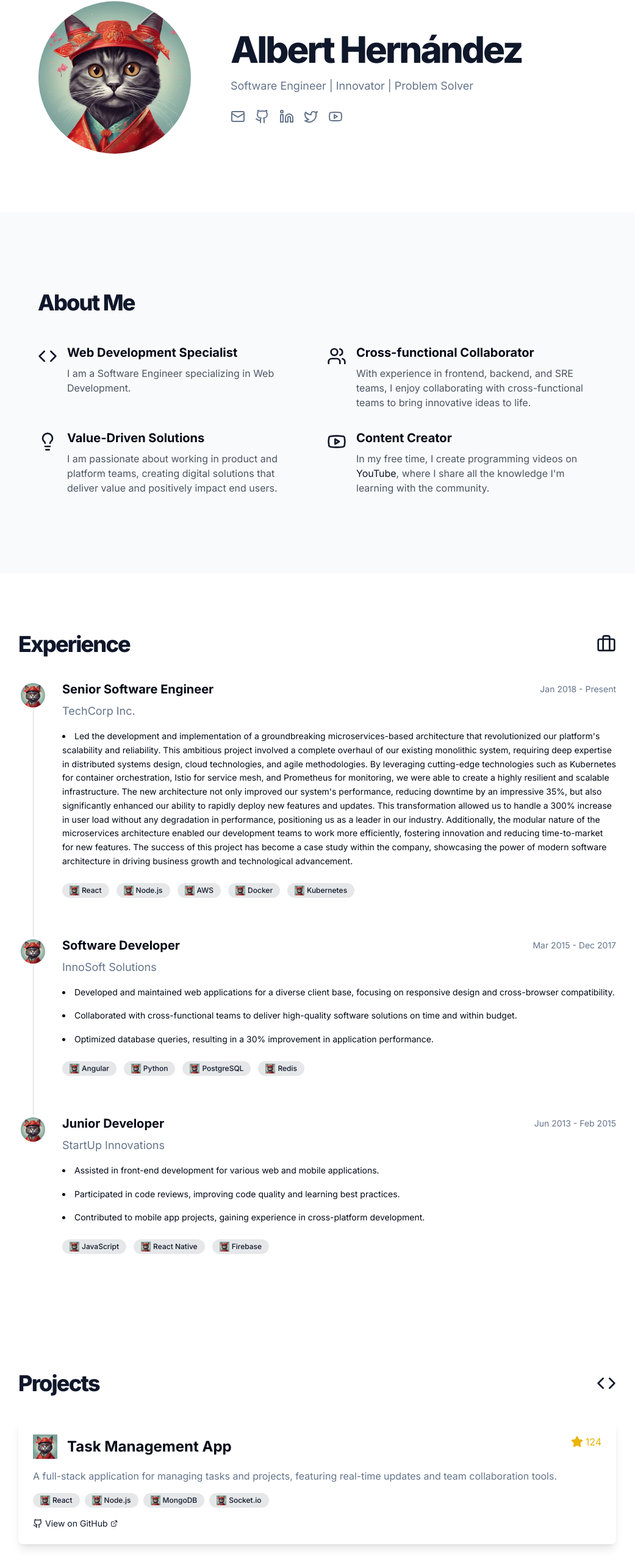
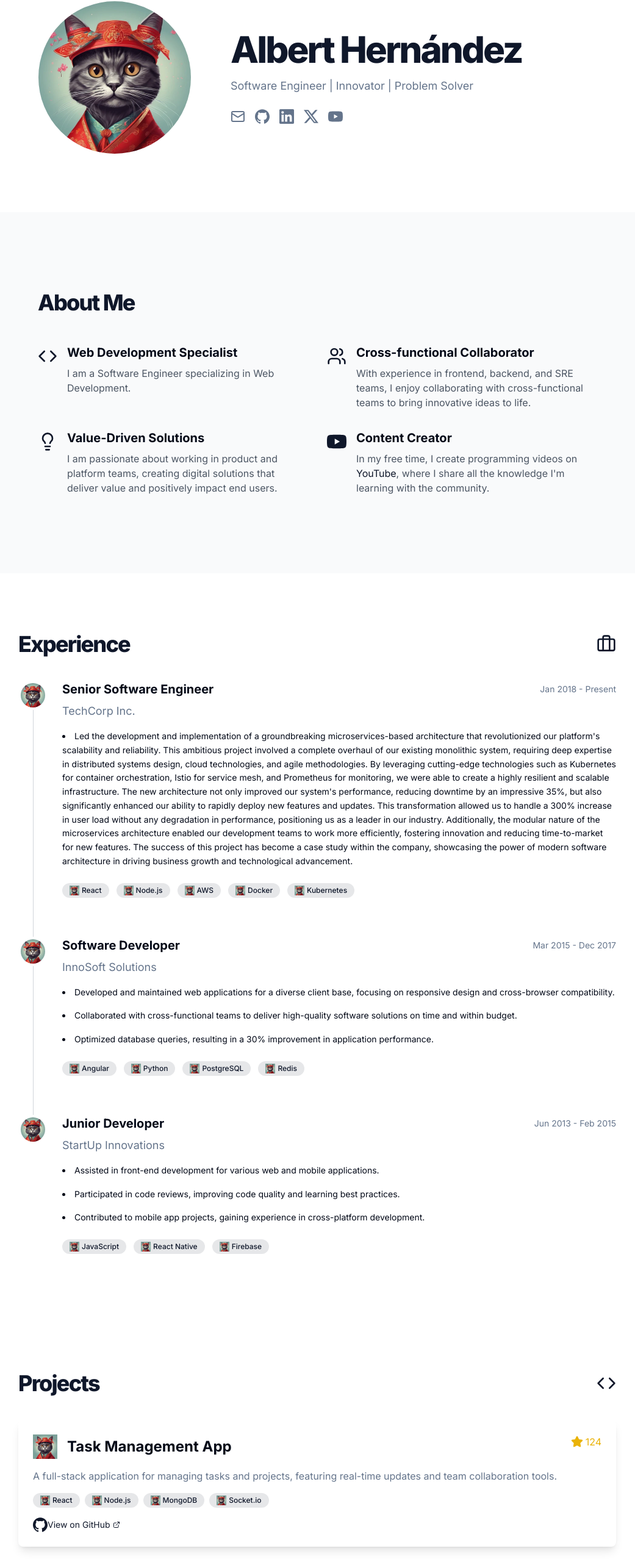
Before and after one commit to AlbertHernandez/alberthernandez.dev, a Next.js app: page / in a window 1280 px wide. Shown: the part 190-2756 px from the top of the page at 61% size, without its empty margins (120-1161 px from the left). Built offline with nearby package versions, Linux system fonts and the light colour scheme.

Commit message:
v12
Signed-off-by: Albert Hernandez <alberthernandezdev@gmail.com>

```diff
--- a/package.json
+++ b/package.json
@@ -49,6 +49,7 @@
     "react": "^18.3.1",
     "react-dom": "^18.3.1",
     "react-intersection-observer": "^9.13.0",
+    "simple-icons": "^13.6.0",
     "tailwind-merge": "^2.5.2"
   },
   "devDependencies": {
--- a/src/app/page.tsx
+++ b/src/app/page.tsx
@@ -8,14 +8,11 @@
   Code,
   ExternalLink,
   FileText,
-  Github,
   Lightbulb,
-  Linkedin,
   Mail,
   Moon,
   Star,
   Sun,
-  Twitter,
   Users,
   Youtube,
 } from "lucide-react";
@@ -234,28 +231,68 @@
                   aria-label="GitHub"
                   className="text-muted-foreground hover:text-primary"
                 >
-                  <Github className="h-6 w-6" />
+                  <svg
+                    role="img"
+                    class="fill-current"
+                    viewBox="0 0 24 24"
+                    xmlns="http://www.w3.org/2000/svg"
+                    width={24}
+                    height={24}
+                  >
+                    <title>GitHub</title>
+                    <path d="M12 .297c-6.63 0-12 5.373-12 12 0 5.303 3.438 9.8 8.205 11.385.6.113.82-.258.82-.577 0-.285-.01-1.04-.015-2.04-3.338.724-4.042-1.61-4.042-1.61C4.422 18.07 3.633 17.7 3.633 17.7c-1.087-.744.084-.729.084-.729 1.205.084 1.838 1.236 1.838 1.236 1.07 1.835 2.809 1.305 3.495.998.108-.776.417-1.305.76-1.605-2.665-.3-5.466-1.332-5.466-5.93 0-1.31.465-2.38 1.235-3.22-.135-.303-.54-1.523.105-3.176 0 0 1.005-.322 3.3 1.23.96-.267 1.98-.399 3-.405 1.02.006 2.04.138 3 .405 2.28-1.552 3.285-1.23 3.285-1.23.645 1.653.24 2.873.12 3.176.765.84 1.23 1.91 1.23 3.22 0 4.61-2.805 5.625-5.475 5.92.42.36.81 1.096.81 2.22 0 1.606-.015 2.896-.015 3.286 0 .315.21.69.825.57C20.565 22.092 24 17.592 24 12.297c0-6.627-5.373-12-12-12" />
+                  </svg>
                 </Link>
                 <Link
                   href="https://linkedin.com/in/alberthernandez"
                   aria-label="LinkedIn"
                   className="text-muted-foreground hover:text-primary"
                 >
-                  <Linkedin className="h-6 w-6" />
+                  <svg
+                    role="img"
+                    class="fill-current"
+                    viewBox="0 0 24 24"
+                    xmlns="http://www.w3.org/2000/svg"
+                    width={24}
+                    height={24}
+                  >
+                    <title>LinkedIn</title>
+                    <path d="M20.447 20.452h-3.554v-5.569c0-1.328-.027-3.037-1.852-3.037-1.853 0-2.136 1.445-2.136 2.939v5.667H9.351V9h3.414v1.561h.046c.477-.9 1.637-1.85 3.37-1.85 3.601 0 4.267 2.37 4.267 5.455v6.286zM5.337 7.433c-1.144 0-2.063-.926-2.063-2.065 0-1.138.92-2.063 2.063-2.063 1.14 0 2.064.925 2.064 2.063 0 1.139-.925 2.065-2.064 2.065zm1.782 13.019H3.555V9h3.564v11.452zM22.225 0H1.771C.792 0 0 .774 0 1.729v20.542C0 23.227.792 24 1.771 24h20.451C23.2 24 24 23.227 24 22.271V1.729C24 .774 23.2 0 22.222 0h.003z" />
+                  </svg>
                 </Link>
                 <Link
                   href="https://twitter.com/alberthernandez"
                   aria-label="Twitter"
                   className="text-muted-foreground hover:text-primary"
                 >
-                  <Twitter className="h-6 w-6" />
+                  <svg
+                    role="img"
+                    class="fill-current"
+                    viewBox="0 0 24 24"
+                    xmlns="http://www.w3.org/2000/svg"
+                    width={24}
+                    height={24}
+                  >
+                    <title>X</title>
+                    <path d="M18.901 1.153h3.68l-8.04 9.19L24 22.846h-7.406l-5.8-7.584-6.638 7.584H.474l8.6-9.83L0 1.154h7.594l5.243 6.932ZM17.61 20.644h2.039L6.486 3.24H4.298Z" />
+                  </svg>
                 </Link>
                 <Link
                   href="https://youtube.com/alberthernandez"
                   aria-label="YouTube"
                   className="text-muted-foreground hover:text-primary"
                 >
-                  <Youtube className="h-6 w-6" />
+                  <svg
+                    role="img"
+                    class="fill-current"
+                    viewBox="0 0 24 24"
+                    xmlns="http://www.w3.org/2000/svg"
+                    width={24}
+                    height={24}
+                  >
+                    <title>YouTube</title>
+                    <path d="M23.498 6.186a3.016 3.016 0 0 0-2.122-2.136C19.505 3.545 12 3.545 12 3.545s-7.505 0-9.377.505A3.017 3.017 0 0 0 .502 6.186C0 8.07 0 12 0 12s0 3.93.502 5.814a3.016 3.016 0 0 0 2.122 2.136c1.871.505 9.376.505 9.376.505s7.505 0 9.377-.505a3.015 3.015 0 0 0 2.122-2.136C24 15.93 24 12 24 12s0-3.93-.502-5.814zM9.545 15.568V8.432L15.818 12l-6.273 3.568z" />
+                  </svg>
                 </Link>
               </div>
             </div>
@@ -309,7 +346,17 @@
                 </div>
               </div>
               <div className="flex items-start space-x-4">
-                <Youtube className="w-8 h-8 text-primary dark:text-primary-dark flex-shrink-0 mt-1" />
+                <svg
+                  className="w-8 h-8 text-primary dark:text-primary-dark flex-shrink-0 mt-1"
+                  xmlns="http://www.w3.org/2000/svg"
+                  role="img"
+                  viewBox="0 0 24 24"
+                  fill="currentColor"
+                >
+                  <title>YouTube</title>
+                  <path d="M23.498 6.186a2.963 2.963 0 0 0-2.084-2.084C19.963 3.5 12 3.5 12 3.5s-7.963 0-9.414.602A2.963 2.963 0 0 0 .502 6.186C0 7.638 0 12 0 12s0 4.362.502 5.814a2.963 2.963 0 0 0 2.084 2.084C4.037 20.5 12 20.5 12 20.5s7.963 0 9.414-.602a2.963 2.963 0 0 0 2.084-2.084C24 16.362 24 12 24 12s0-4.362-.502-5.814zM9.546 15.568V8.432L15.818 12l-6.272 3.568z" />
+                </svg>
+
                 <div>
                   <h3 className="text-xl font-bold mb-2">Content Creator</h3>
                   <p className="text-gray-600 dark:text-gray-300">
@@ -455,7 +502,17 @@
                     rel="noopener noreferrer"
                     className="flex items-center text-sm text-primary hover:underline"
                   >
-                    <Github className="w-4 h-4 mr-1" />
+                    <svg
+                      role="img"
+                      className="fill-current"
+                      viewBox="0 0 24 24"
+                      xmlns="http://www.w3.org/2000/svg"
+                      width={24}
+                      height={24}
+                    >
+                      <title>GitHub</title>
+                      <path d="M12 .297c-6.63 0-12 5.373-12 12 0 5.303 3.438 9.8 8.205 11.385.6.113.82-.258.82-.577 0-.285-.01-1.04-.015-2.04-3.338.724-4.042-1.61-4.042-1.61C4.422 18.07 3.633 17.7 3.633 17.7c-1.087-.744.084-.729.084-.729 1.205.084 1.838 1.236 1.838 1.236 1.07 1.835 2.809 1.305 3.495.998.108-.776.417-1.305.76-1.605-2.665-.3-5.466-1.332-5.466-5.93 0-1.31.465-2.38 1.235-3.22-.135-.303-.54-1.523.105-3.176 0 0 1.005-.322 3.3 1.23.96-.267 1.98-.399 3-.405 1.02.006 2.04.138 3 .405 2.28-1.552 3.285-1.23 3.285-1.23.645 1.653.24 2.873.12 3.176.765.84 1.23 1.91 1.23 3.22 0 4.61-2.805 5.625-5.475 5.92.42.36.81 1.096.81 2.22 0 1.606-.015 2.896-.015 3.286 0 .315.21.69.825.57C20.565 22.092 24 17.592 24 12.297c0-6.627-5.373-12-12-12" />
+                    </svg>
                     View on GitHub
                     <ExternalLink className="w-3 h-3 ml-1" />
                   </a>
@@ -484,28 +541,68 @@
               aria-label="GitHub"
               className="text-muted-foreground hover:text-primary"
             >
-              <Github className="h-5 w-5" />
+              <svg
+                role="img"
+                className="fill-current"
+                viewBox="0 0 24 24"
+                xmlns="http://www.w3.org/2000/svg"
+                width={24}
+                height={24}
+              >
+                <title>GitHub</title>
+                <path d="M12 .297c-6.63 0-12 5.373-12 12 0 5.303 3.438 9.8 8.205 11.385.6.113.82-.258.82-.577 0-.285-.01-1.04-.015-2.04-3.338.724-4.042-1.61-4.042-1.61C4.422 18.07 3.633 17.7 3.633 17.7c-1.087-.744.084-.729.084-.729 1.205.084 1.838 1.236 1.838 1.236 1.07 1.835 2.809 1.305 3.495.998.108-.776.417-1.305.76-1.605-2.665-.3-5.466-1.332-5.466-5.93 0-1.31.465-2.38 1.235-3.22-.135-.303-.54-1.523.105-3.176 0 0 1.005-.322 3.3 1.23.96-.267 1.98-.399 3-.405 1.02.006 2.04.138 3 .405 2.28-1.552 3.285-1.23 3.285-1.23.645 1.653.24 2.873.12 3.176.765.84 1.23 1.91 1.23 3.22 0 4.61-2.805 5.625-5.475 5.92.42.36.81 1.096.81 2.22 0 1.606-.015 2.896-.015 3.286 0 .315.21.69.825.57C20.565 22.092 24 17.592 24 12.297c0-6.627-5.373-12-12-12" />
+              </svg>
             </Link>
             <Link
               href="https://linkedin.com/in/alberthernandez"
               aria-label="LinkedIn"
               className="text-muted-foreground hover:text-primary"
             >
-              <Linkedin className="h-5 w-5" />
+              <svg
+                role="img"
+                className="fill-current"
+                viewBox="0 0 24 24"
+                xmlns="http://www.w3.org/2000/svg"
+                width={24}
+                height={24}
+              >
+                <title>LinkedIn</title>
+                <path d="M20.447 20.452h-3.554v-5.569c0-1.328-.027-3.037-1.852-3.037-1.853 0-2.136 1.445-2.136 2.939v5.667H9.351V9h3.414v1.561h.046c.477-.9 1.637-1.85 3.37-1.85 3.601 0 4.267 2.37 4.267 5.455v6.286zM5.337 7.433c-1.144 0-2.063-.926-2.063-2.065 0-1.138.92-2.063 2.063-2.063 1.14 0 2.064.925 2.064 2.063 0 1.139-.925 2.065-2.064 2.065zm1.782 13.019H3.555V9h3.564v11.452zM22.225 0H1.771C.792 0 0 .774 0 1.729v20.542C0 23.227.792 24 1.771 24h20.451C23.2 24 24 23.227 24 22.271V1.729C24 .774 23.2 0 22.222 0h.003z" />
+              </svg>
             </Link>
             <Link
               href="https://twitter.com/alberthernandez"
               aria-label="Twitter"
               className="text-muted-foreground hover:text-primary"
             >
-              <Twitter className="h-5 w-5" />
+              <svg
+                role="img"
+                className="fill-current"
+                viewBox="0 0 24 24"
+                xmlns="http://www.w3.org/2000/svg"
+                width={24}
+                height={24}
+              >
+                <title>X</title>
+                <path d="M18.901 1.153h3.68l-8.04 9.19L24 22.846h-7.406l-5.8-7.584-6.638 7.584H.474l8.6-9.83L0 1.154h7.594l5.243 6.932ZM17.61 20.644h2.039L6.486 3.24H4.298Z" />
+              </svg>
             </Link>
             <Link
               href="https://youtube.com/alberthernandez"
               aria-label="YouTube"
               className="text-muted-foreground hover:text-primary"
             >
-              <Youtube className="h-5 w-5" />
+              <svg
+                role="img"
+                className="fill-current"
+                viewBox="0 0 24 24"
+                xmlns="http://www.w3.org/2000/svg"
+                width={24}
+                height={24}
+              >
+                <title>YouTube</title>
+                <path d="M23.498 6.186a3.016 3.016 0 0 0-2.122-2.136C19.505 3.545 12 3.545 12 3.545s-7.505 0-9.377.505A3.017 3.017 0 0 0 .502 6.186C0 8.07 0 12 0 12s0 3.93.502 5.814a3.016 3.016 0 0 0 2.122 2.136c1.871.505 9.376.505 9.376.505s7.505 0 9.377-.505a3.015 3.015 0 0 0 2.122-2.136C24 15.93 24 12 24 12s0-3.93-.502-5.814zM9.545 15.568V8.432L15.818 12l-6.273 3.568z" />
+              </svg>
             </Link>
           </div>
         </div>
```
Also changed, not shown: 1 other file (tests, documents, lock files or other folders).
